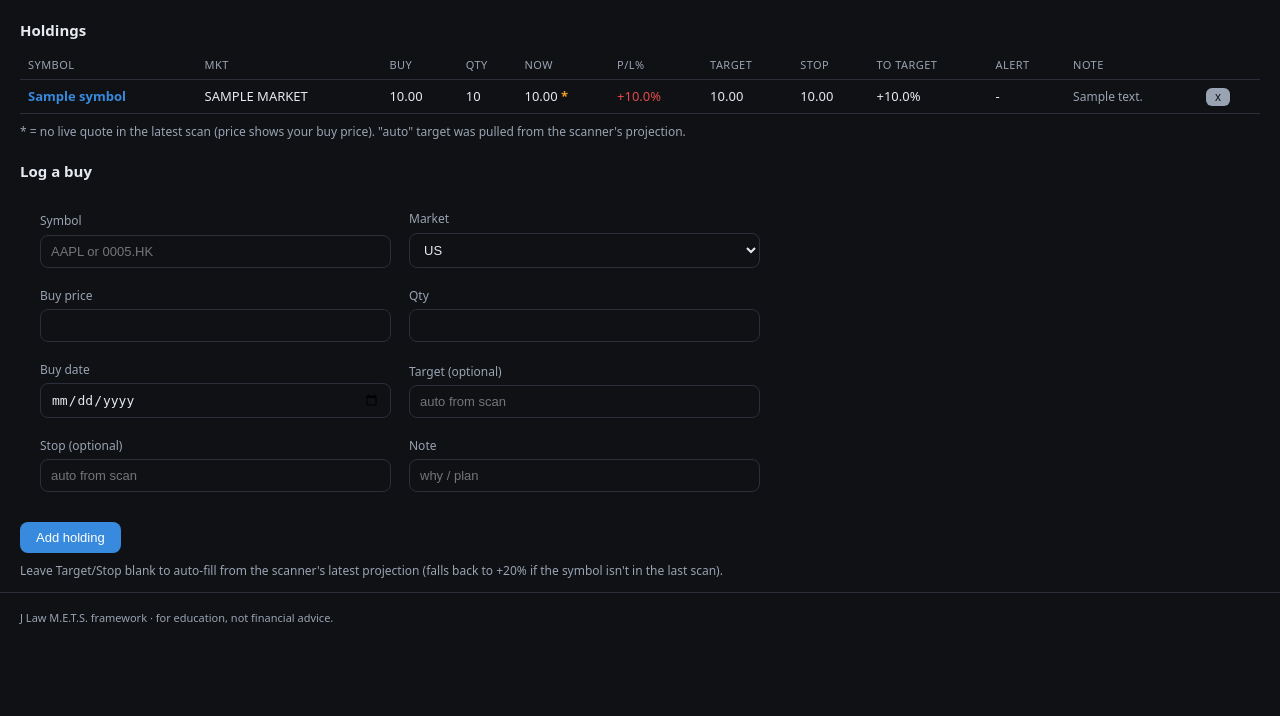
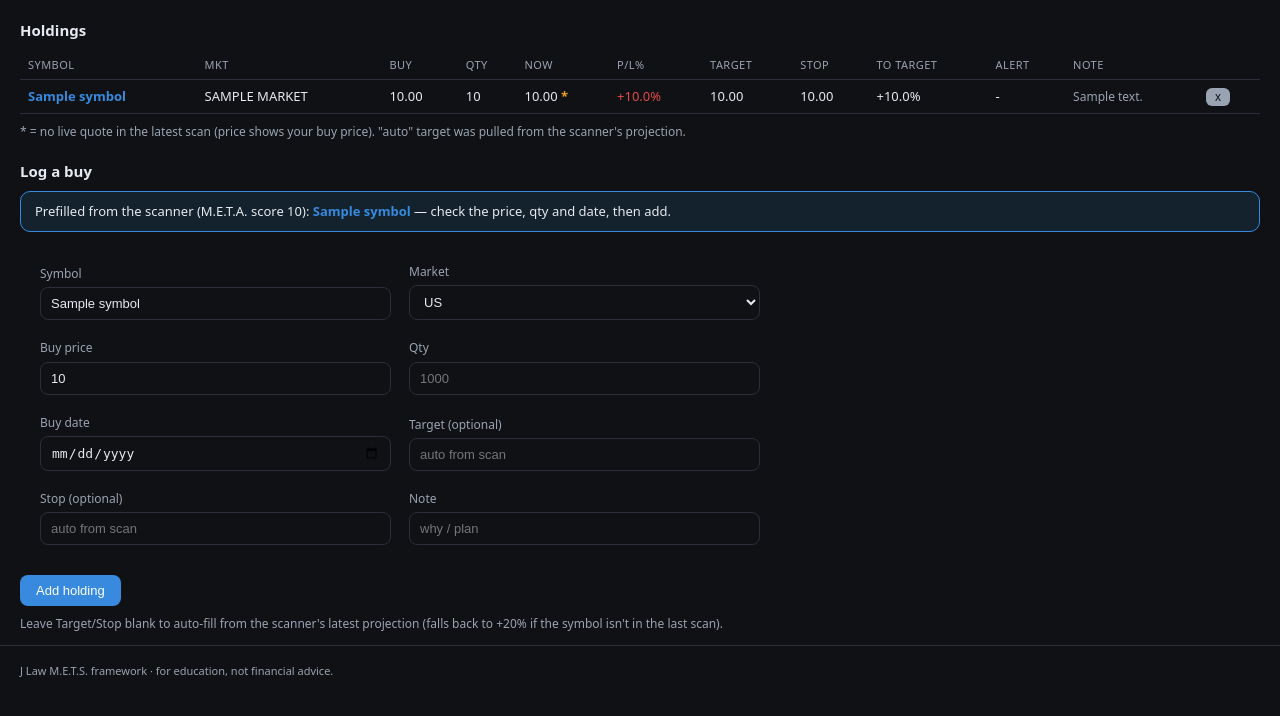
Before and after one commit to kmlau0807/jlaw_scanner, a Flask app: template web/templates/portfolio.html in a window 1280 px wide. Shown: the part 66-782 px from the top of the page. Run offline with Flask 3, Linux system fonts and the light colour scheme; the template is opened without the code that fills it: most values are stand-ins (such as "Sample title", 1, 10 or a date in 2020).

Commit message:
Skip holdings in the daily scan; remind + one-click log them instead
Three linked changes, all driven by portfolio.json:

1. Holdings are no longer scanned. scan_market() takes exclude_holdings and
   drops any symbol returned by the new bookkeeping.held_symbols(market)
   (normalised, so HK codes match their .HK form). You already own the name,
   so a fresh BUY is noise and re-analysing it is a wasted API call. They are
   still monitored: compute_status() fetches a real quote directly instead of
   reading scan_result.json, which no longer contains them.
   New config key [scan] exclude_holdings (default true).

2. Every holding is now listed at the bottom of the daily email, not just the
   ones that hit something. build_alerts_html/text only covered TARGET HIT /
   APPROACHING / STOP HIT; the new build_holdings_html/text render the whole
   book (buy, qty, live price, P/L, target, stop, distance to target, status).
   main.do_scan() always builds it and emailer.send() takes a `holdings` block
   appended after the alerts block.

3. One-click "log this buy". Every BUY/SELL row on the dashboard and the detail
   page now has a "+ holding" button that jumps to /portfolio with symbol,
   market, price, target and stop as query params; portfolio() parses them into
   a `prefill` dict and the Log-a-buy form renders them filled in (buy date
   defaults to today). Anchored to #log-buy so the browser lands on the form.

Verified: held_symbols('hk') = {0005.HK, 6160.HK}; scanning a stub universe of
[0005.HK, 6160.HK, 0700.HK] returns all three without exclusion and only 0700.HK
with it. Email wiring checked end-to-end with SMTP stubbed (alerts block + 1248-char
holdings block appended). Dashboard: /portfolio?symbol=... renders every prefilled
value and 54 "+ holding" buttons on the index.

```diff
--- a/config.example.ini
+++ b/config.example.ini
@@ -24,6 +24,9 @@
 # relative-strength benchmark indices
 rs_index_us = ^GSPC
 rs_index_hk = ^HSI
+# skip anything already in portfolio.json (you own it -- a fresh BUY is noise).
+# Owned names are still tracked and listed at the bottom of the daily email.
+exclude_holdings = true
 
 [schedule]
 # APScheduler cron. Cross-platform (Windows or Linux).
--- a/src/bookkeeping.py
+++ b/src/bookkeeping.py
@@ -334,6 +334,32 @@
     return out
 
 
+def held_symbols(market: str) -> set[str]:
+    """Normalised symbols of everything already owned, for one market.
+
+    The daily scanner uses this to SKIP holdings: you already have a position,
+    so a fresh BUY on the same name is noise, and re-analysing it wastes an
+    API call. They are still monitored -- via compute_status()/compute_alerts(),
+    which fetch a real quote directly rather than reading scan_result.json.
+    """
+    out: set[str] = set()
+    for h in load_holdings():
+        if (h.get("market") or "").lower() != (market or "").lower():
+            continue
+        sym = h.get("symbol")
+        if sym:
+            out.add(_norm_symbol(sym, market))
+    return out
+
+
+def all_statuses() -> list[dict]:
+    """compute_status() for every holding, TARGET/STOP hits first."""
+    sts = [compute_status(h) for h in load_holdings()]
+    rank = {"TARGET HIT": 0, "STOP HIT": 1, "APPROACHING": 2}
+    sts.sort(key=lambda s: rank.get(s.get("alert") or "", 9))
+    return sts
+
+
 # --------------------------------------------------------------------------
 # email rendering
 # --------------------------------------------------------------------------
@@ -380,6 +406,78 @@
             f"{a['symbol']} ({a['market']})  buy {float(a['buy_price']):.2f}  "
             f"now {a['price']:.2f}  target {tgt}  "
             f"P/L {a['pnl_pct']:+.1f}%  -> {a['alert']}"
+        )
+    return "\n".join(lines) + "\n"
+
+
+# --------------------------------------------------------------------------
+# email rendering — full holdings reminder
+# --------------------------------------------------------------------------
+# The alerts block above only shows names that HIT something. The user also
+# wants every holding listed at the bottom of the daily email as a reminder of
+# what is already owned (they are excluded from the scan, so nothing else in
+# the report would mention them).
+_ALERT_COLOR = {"TARGET HIT": "#c0392b", "STOP HIT": "#c0392b",
+                "APPROACHING": "#b9770e"}
+
+
+def build_holdings_html(statuses: list[dict]) -> str:
+    if not statuses:
+        return ""
+    rows = []
+    for s in statuses:
+        alert = s.get("alert") or "-"
+        color = _ALERT_COLOR.get(alert, "#555")
+        tgt = f"{float(s['target']):.2f}" if s.get("target") else "-"
+        stp = f"{float(s['stop']):.2f}" if s.get("stop") else "-"
+        dist = (f"{s['dist_to_target_pct']:+.1f}%"
+                if s.get("dist_to_target_pct") is not None else "-")
+        stale = "" if s.get("live") else " <i>(stale quote)</i>"
+        rows.append(
+            "<tr>"
+            f"<td><b>{s['symbol']}</b></td>"
+            f"<td>{(s.get('market') or '').upper()}</td>"
+            f"<td>{float(s['buy_price']):.2f}</td>"
+            f"<td>{float(s['qty']):.0f}</td>"
+            f"<td>{s['price']:.2f}{stale}</td>"
+            f"<td style='color:{'#27ae60' if s['pnl_pct'] >= 0 else '#c0392b'};"
+            f"font-weight:bold'>{s['pnl_pct']:+.1f}%</td>"
+            f"<td>{tgt}</td><td>{stp}</td><td>{dist}</td>"
+            f"<td style='color:{color};font-weight:bold'>{alert}</td>"
+            f"<td>{s.get('note') or ''}</td>"
+            "</tr>"
+        )
+    return (
+        "<div style='margin-top:24px;border:2px solid #2c3e50;border-radius:8px;"
+        "padding:12px 16px;background:#f7f9fb;'>"
+        "<h2 style='margin:0 0 4px;color:#2c3e50;'>My Holdings "
+        "(already bought — not scanned today)</h2>"
+        "<p style='margin:0 0 8px;color:#7f8c8d;font-size:12px;'>"
+        "These are excluded from the daily scan because you already own them. "
+        "Prices come from a direct quote.</p>"
+        "<table style='border-collapse:collapse;width:100%;font-size:13px;'>"
+        "<tr style='text-align:left;color:#555;'>"
+        "<th>Symbol</th><th>Mkt</th><th>Buy</th><th>Qty</th><th>Now</th>"
+        "<th>P/L</th><th>Target</th><th>Stop</th><th>To Target</th>"
+        "<th>Status</th><th>Note</th></tr>"
+        + "".join(rows)
+        + "</table></div>"
+    )
+
+
+def build_holdings_text(statuses: list[dict]) -> str:
+    if not statuses:
+        return ""
+    lines = ["", "MY HOLDINGS (already bought — not scanned today)",
+             "------------------------------------------------"]
+    for s in statuses:
+        tgt = f"{float(s['target']):.2f}" if s.get("target") else "-"
+        stp = f"{float(s['stop']):.2f}" if s.get("stop") else "-"
+        lines.append(
+            f"{s['symbol']} ({s.get('market')})  buy {float(s['buy_price']):.2f} "
+            f"x{float(s['qty']):.0f}  now {s['price']:.2f}  "
+            f"P/L {s['pnl_pct']:+.1f}%  target {tgt}  stop {stp}  "
+            f"-> {s.get('alert') or 'ok'}"
         )
     return "\n".join(lines) + "\n"
 
--- a/web/app.py
+++ b/web/app.py
@@ -16,6 +16,7 @@
 import json
 import threading
 import configparser
+import datetime
 from flask import Flask, render_template, request, redirect, url_for
 
 ROOT = os.path.dirname(os.path.dirname(os.path.abspath(__file__)))
@@ -76,6 +77,8 @@
         macd_cfg=cfg.get("macd"),
         st_cfg=cfg.get("strong_trend"),
         risk_cfg=cfg.get("risk"),
+        exclude_holdings=str(cfg.get("exclude_holdings", "true")).strip().lower()
+        in ("1", "true", "yes", "on"),
     )
     with _lock:
         _result = scan
@@ -148,14 +151,34 @@
 
 @app.route("/portfolio", methods=["GET"])
 def portfolio():
-    """Phase 3: personal holdings tracker + live P/L + price alerts."""
+    """Phase 3: personal holdings tracker + live P/L + price alerts.
+
+    Accepts prefill query params so a "log this buy" button on a scan row can
+    jump straight here with symbol / market / price / target / stop filled in:
+        /portfolio?symbol=0700.HK&market=hk&price=612.5&target=690&stop=580
+    """
+    # symbols already owned: the scan row button becomes "already owned"
+    owned = {(h.get("market"), bk._norm_symbol(h.get("symbol", ""), h.get("market", "")))
+             for h in bk.load_holdings()}
     holdings = [bk.compute_status(h) for h in bk.load_holdings()]
     alerts = bk.compute_alerts()
+    args = request.args
+    prefill = {
+        "symbol": args.get("symbol", ""),
+        "market": (args.get("market", "us") or "us").lower(),
+        "price": args.get("price", ""),
+        "target": args.get("target", ""),
+        "stop": args.get("stop", ""),
+        "score": args.get("score", ""),
+    }
     return render_template(
         "portfolio.html",
         holdings=holdings,
         alerts=alerts,
         tv=tradingview_symbol,
+        prefill=prefill,
+        owned=owned,
+        today=datetime.date.today().isoformat(),
     )
 
 
--- a/web/static/style.css
+++ b/web/static/style.css
@@ -71,3 +71,9 @@
 .add input,.add select{background:var(--bg);color:var(--text);border:1px solid var(--line);
   border-radius:8px;padding:8px 10px;font-size:13px}
 .add button.btn{margin-top:12px}
+/* a.btn is used inline in the scan tables ("+ holding" jump to the log form) */
+a.btn{text-decoration:none;display:inline-block;white-space:nowrap}
+a.btn.small:hover{background:var(--blue);color:#fff}
+.prefill{margin:0 0 12px;padding:9px 14px;font-size:13px;border-radius:10px;
+  background:rgba(52,152,219,.12);border:1px solid var(--blue);color:var(--text)}
+.prefill b{color:var(--blue)}
--- a/web/templates/detail.html
+++ b/web/templates/detail.html
@@ -54,6 +54,9 @@
       <tr><td>As of</td><td>{{ rec.last_date }}</td></tr>
     </table>
     <p class="hint">M.E.T.A. = multiple independent edges stacked at one price. Enter only there; size so a 2–3% stop keeps R:R ≥ 3:1. Not financial advice.</p>
+    <p>
+      <a class="btn" href="/portfolio?symbol={{ rec.symbol }}&market={{ market }}&price={{ rec.price or '' }}&target={{ rec.target or '' }}&stop={{ rec.stop or '' }}&score={{ rec.score or '' }}#log-buy">Log this buy → My Holdings</a>
+    </p>
   </section>
 
   <section class="panel chart">
--- a/web/templates/portfolio.html
+++ b/web/templates/portfolio.html
@@ -69,22 +69,32 @@
   {% endif %}
 </section>
 
-<section class="add">
+<section class="add" id="log-buy">
   <h2>Log a buy</h2>
+  {% if prefill.symbol %}
+    <div class="prefill">
+      Prefilled from the scanner{% if prefill.score %} (M.E.T.A. score {{ prefill.score }}){% endif %}:
+      <b>{{ prefill.symbol }}</b> — check the price, qty and date, then add.
+    </div>
+  {% endif %}
   <form method="post" action="/portfolio/add">
     <div class="grid">
-      <label>Symbol<input name="symbol" placeholder="AAPL or 0005.HK" required></label>
+      <label>Symbol<input name="symbol" placeholder="AAPL or 0005.HK" required
+             value="{{ prefill.symbol }}"></label>
       <label>Market
         <select name="market">
-          <option value="us">US</option>
-          <option value="hk">HK</option>
+          <option value="us" {% if prefill.market == 'us' %}selected{% endif %}>US</option>
+          <option value="hk" {% if prefill.market == 'hk' %}selected{% endif %}>HK</option>
         </select>
       </label>
-      <label>Buy price<input name="buy_price" type="number" step="0.01" required></label>
-      <label>Qty<input name="qty" type="number" step="1" required></label>
-      <label>Buy date<input name="buy_date" type="date"></label>
-      <label>Target (optional)<input name="target" type="number" step="0.01" placeholder="auto from scan"></label>
-      <label>Stop (optional)<input name="stop" type="number" step="0.01" placeholder="auto from scan"></label>
+      <label>Buy price<input name="buy_price" type="number" step="0.01" required
+             value="{{ prefill.price }}"></label>
+      <label>Qty<input name="qty" type="number" step="1" required placeholder="1000"></label>
+      <label>Buy date<input name="buy_date" type="date" value="{{ today }}"></label>
+      <label>Target (optional)<input name="target" type="number" step="0.01"
+             placeholder="auto from scan" value="{{ prefill.target }}"></label>
+      <label>Stop (optional)<input name="stop" type="number" step="0.01"
+             placeholder="auto from scan" value="{{ prefill.stop }}"></label>
       <label>Note<input name="note" placeholder="why / plan"></label>
     </div>
     <button class="btn" type="submit">Add holding</button>
```
Also changed, not shown: src/emailer.py (+7 -1 lines), src/main.py (+20 -1 lines), src/scanner.py (+32 -1 lines), web/templates/index.html (+14 -2 lines).
